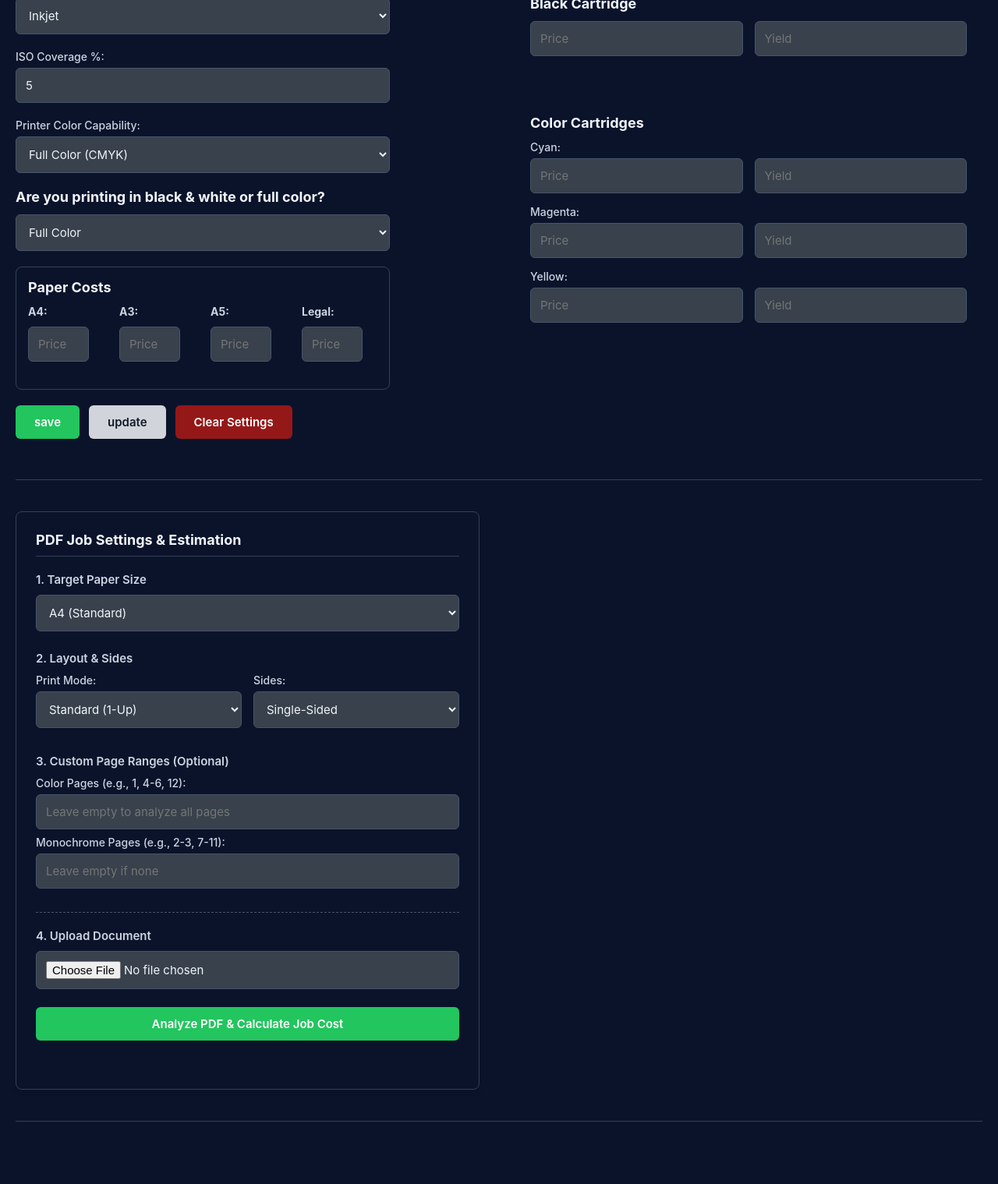
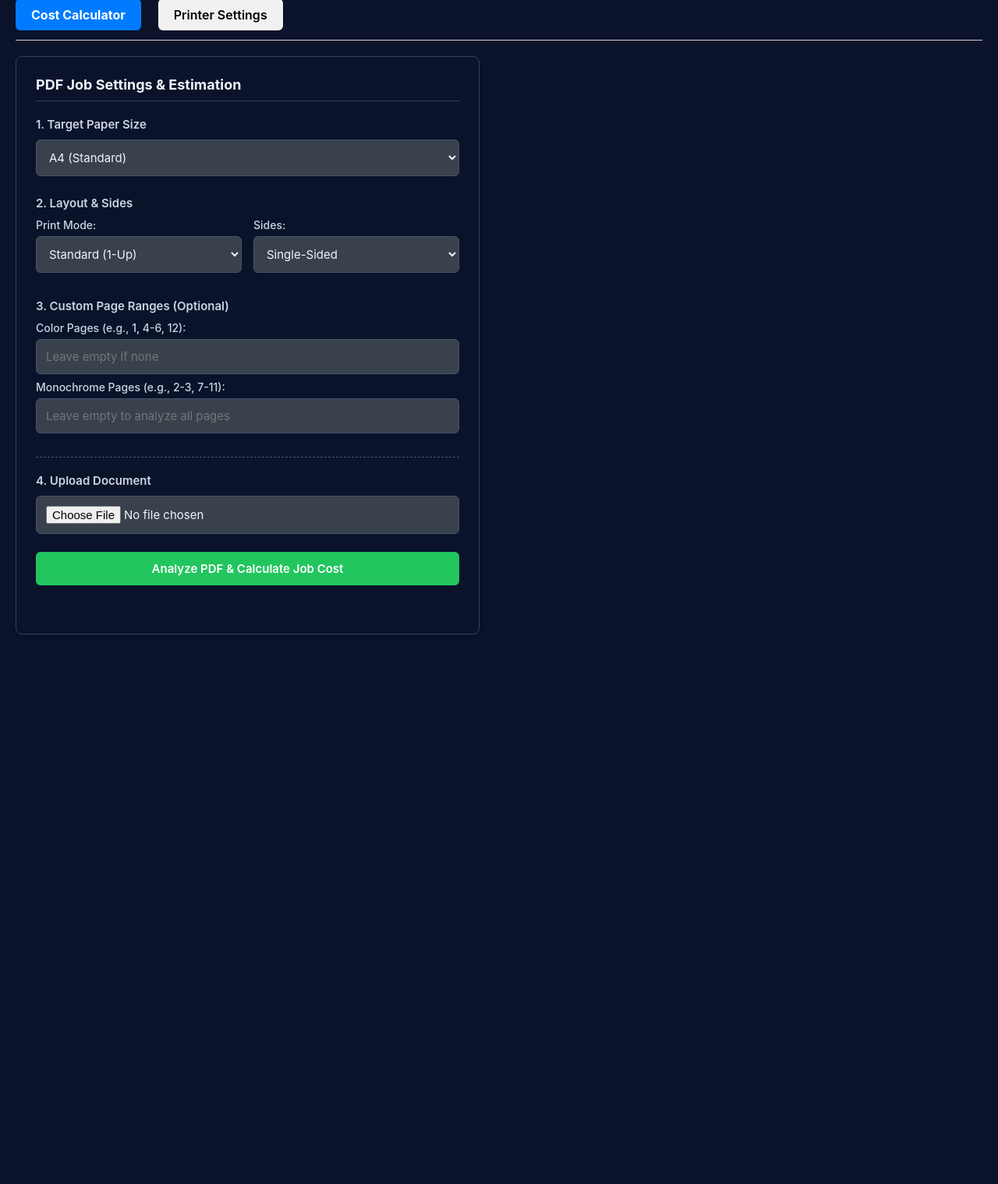
Before and after one commit to inuwara1230/PDF_Ink_Cost_Estimator, a Spring Boot app: page / in a window 1280 px wide. Shown: the part 135-1654 px from the top of the page at 78% size. After the commit the page ends 949 px from the top, so only its background shows below. Run offline with Spring Boot 4, Linux system fonts and the light colour scheme.

Commit message:
view splited and logo adding functionality added

```diff
--- a/src/main/java/com/inuwara/pdf_ink_cost_estimator/controller/PrinterSettingsController.java
+++ b/src/main/java/com/inuwara/pdf_ink_cost_estimator/controller/PrinterSettingsController.java
@@ -109,7 +109,4 @@ public class PrinterSettingsController {
         }
     }
 
-
-
-
 }
--- a/src/main/resources/static/index.css
+++ b/src/main/resources/static/index.css
@@ -248,3 +248,66 @@ button[type="submit"] {
 .input-group label {
     font-weight: bold;
 }
+
+
+.tab-container {
+    display: flex;
+    gap: 10px;
+    margin-bottom: 20px;
+    border-bottom: 1px solid #ccc;
+}
+
+.tab-btn {
+    padding: 10px 20px;
+    border: none;
+    background-color: #f1f1f1;
+    cursor: pointer;
+    font-size: 16px;
+    border-top-left-radius: 5px;
+    border-top-right-radius: 5px;
+}
+
+.tab-btn.active {
+    background-color: #007bff;
+    color: white;
+    font-weight: bold;
+}
+
+.tab-content {
+    animation: fadeIn 0.2s ease-in-out;
+}
+
+@keyframes fadeIn {
+    from { opacity: 0; }
+    to { opacity: 1; }
+}
+
+
+
+/* Aligns the title to the left and logo to the right */
+.app-header {
+    display: flex;
+    justify-content: space-between;
+    align-items: center;
+    margin-bottom: 20px;
+}
+
+/* Constrains the logo size so it doesn't break the layout */
+.shop-logo {
+    max-width: 8%;
+    max-height: 8%;
+    object-fit: contain;
+    border-radius: 4px;
+}
+
+.logo-upload-section p {
+    font-size: 14px;
+    color: #555;
+    margin-bottom: 10px;
+}
+
+#logoStatus {
+    display: block;
+    margin-top: 10px;
+    font-weight: bold;
+}
--- a/src/main/resources/static/index.html
+++ b/src/main/resources/static/index.html
@@ -3,16 +3,94 @@
     <head>
         <meta charset="UTF-8">
         <meta name="viewport" content="width=device-width, initial-scale=1.0">
-        <title>Ink Cost Estimator</title>
+        <title>Ink 2 Cost</title>
         <link rel="stylesheet" href="index.css">
     </head>
     <body>
         <div class="container">
 
 
-            <h1>Ink Cost Estimator</h1>
+            <div class="app-header">
+                <h1>Ink Cost Estimator</h1>
+                <img id="shopLogo" class="shop-logo" src="/api/logo" alt="Shop Logo">
+            </div>
 
-            <div>
+            <!-- TAB NAVIGATION BUTTONS -->
+            <div class="tab-container">
+                <button type="button" class="tab-btn active" onclick="switchTab(event, 'calculatorTab')">Cost Calculator</button>
+                <button type="button" class="tab-btn" onclick="switchTab(event, 'printerTab')">Printer Settings</button>
+            </div>
+
+            <!-- TAB 1: COST CALCULATOR (DEFAULT ACTIVE TAB) -->
+            <div id="calculatorTab" class="tab-content active">
+                <div class="upload-container">
+                    <div class="upload-section">
+                        <form id="uploadForm" class="job-settings-form">
+                            <h3>PDF Job Settings & Estimation</h3>
+
+                            <!-- STEP 1: Paper Stock Selection -->
+                            <div class="job-step">
+                                <h4>1. Target Paper Size</h4>
+                                <select id="targetPaperSize" name="targetPaperSize">
+                                    <option value="A4">A4 (Standard)</option>
+                                    <option value="A3">A3 (Scaled Up - Double Area)</option>
+                                    <option value="A5">A5 (Scaled Down - Half Area)</option>
+                                    <option value="Legal">Legal</option>
+                                </select>
+                            </div>
+
+                            <!-- STEP 2: Imposition & Layout Rules -->
+                            <div class="job-step">
+                                <h4>2. Layout & Sides</h4>
+                                <div class="input-row">
+                                    <div style="flex: 1;">
+                                        <label for="printMode">Print Mode:</label>
+                                        <select id="printMode" name="printMode">
+                                            <option value="standard">Standard (1-Up)</option>
+                                            <option value="booklet">Booklet (Folded A5)</option>
+                                            <option value="2up">2-Up (2 slides per sheet)</option>
+                                            <option value="4up">4-Up (4 slides per sheet)</option>
+                                        </select>
+                                    </div>
+                                    <div style="flex: 1;">
+                                        <label for="duplexMode">Sides:</label>
+                                        <select id="duplexMode" name="duplexMode">
+                                            <option value="simplex">Single-Sided</option>
+                                            <option value="duplex">Double-Sided</option>
+                                        </select>
+                                    </div>
+                                </div>
+                            </div>
+
+                            <!-- STEP 3: Page Selection & Color Mapping -->
+                            <div class="job-step">
+                                <h4>3. Custom Page Ranges (Optional)</h4>
+                                <label for="colorPages">Color Pages (e.g., 1, 4-6, 12):</label>
+                                <input type="text" id="colorPages" placeholder="Leave empty if none" name="colorPages">
+
+                                <label for="monoPages">Monochrome Pages (e.g., 2-3, 7-11):</label>
+                                <input type="text" id="monoPages" placeholder="Leave empty to analyze all pages" name="monoPages">
+                            </div>
+
+                            <!-- STEP 4: Upload & Calculate -->
+                            <div class="job-step upload-step">
+                                <h4>4. Upload Document</h4>
+                                <input type="file" id="pdfFileInput" accept="application/pdf" required>
+                                <button type="submit" style="width: 100%; margin-top: 15px;">Analyze PDF & Calculate Job Cost</button>
+                            </div>
+                        </form>
+                    </div>
+
+                    <div id="uploadStatus" class="status-section">
+                        <!-- Status messages will appear here -->
+                    </div>
+                </div>
+
+                <div id="result"></div>
+            </div>
+
+            <!-- TAB 2: PRINTER SETTINGS (HIDDEN BY DEFAULT) -->
+            <div id="printerTab" class="tab-content" style="display: none;">
                 <form id="inkCostForm">
 
                     <!-- WRAPPER FOR 2 COLUMNS -->
@@ -46,9 +124,7 @@
                             <div id="paperCostdiv">
                                 <h3>Paper Costs</h3>
 
-                                <!-- This container holds all the groups side-by-side -->
                                 <div class="paper-inputs-row">
-
                                     <div class="input-group">
                                         <label for="A4">A4:</label>
                                         <input type="number" id="A4" min="0" step="any" name="paperCost" placeholder="Price" required>
@@ -67,7 +143,6 @@
                                         <label for="Legal">Legal:</label>
                                         <input type="number" id="Legal" min="0" step="any" name="paperCost" placeholder="Price" required>
                                     </div>
-
                                 </div>
                             </div>
                         </div>
@@ -76,9 +151,8 @@
                         <div class="right-column">
                             <div id="monochrome">
                                 <h3>Black Cartridge</h3>
-                                <!-- Side-by-side inputs -->
                                 <div class="input-row">
-                                    <input type="number" id="monochrome_cost" min="0" step="any" name="monochrome_cost" placeholder="Price"  required>
+                                    <input type="number" id="monochrome_cost" min="0" step="any" name="monochrome_cost" placeholder="Price" required>
                                     <input type="number" id="monochrome_yield" min="0" step="any" name="monochrome_yield" title="how many papers can a single catridge be used for?" placeholder="Yield" required>
                                 </div>
                             </div>
@@ -87,107 +161,47 @@
                                 <h3>Color Cartridges</h3>
 
                                 <label>Cyan:</label>
-                                <!-- Side-by-side inputs -->
                                 <div class="input-row">
-                                    <input type="number" id="cyanPrice" min="0" step="any" placeholder="Price" >
-                                    <input type="number" id="cyanYield" min="0" step="any" title="how many papers can a single catridge be used for?" placeholder="Yield" >
+                                    <input type="number" id="cyanPrice" min="0" step="any" placeholder="Price">
+                                    <input type="number" id="cyanYield" min="0" step="any" title="how many papers can a single catridge be used for?" placeholder="Yield">
                                 </div>
 
                                 <label>Magenta:</label>
-                                <!-- Side-by-side inputs -->
                                 <div class="input-row">
-                                    <input type="number" id="magentaPrice" min="0" step="any" placeholder="Price" >
-                                    <input type="number" id="magentaYield" min="0" step="any" title="how many papers can a single catridge be used for?" placeholder="Yield" >
+                                    <input type="number" id="magentaPrice" min="0" step="any" placeholder="Price">
+                                    <input type="number" id="magentaYield" min="0" step="any" title="how many papers can a single catridge be used for?" placeholder="Yield">
                                 </div>
 
                                 <label>Yellow:</label>
-                                <!-- Side-by-side inputs -->
                                 <div class="input-row">
-                                    <input type="number" id="yellowPrice" min="0" step="any" placeholder="Price" >
-                                    <input type="number" id="yellowYield" min="0" step="any" title="how many papers can a single catridge be used for?" placeholder="Yield" >
+                                    <input type="number" id="yellowPrice" min="0" step="any" placeholder="Price">
+                                    <input type="number" id="yellowYield" min="0" step="any" title="how many papers can a single catridge be used for?" placeholder="Yield">
                                 </div>
                             </div>
                         </div>
-                    </div> <!-- End of Form Columns -->
+                    </div>
 
-                    <!-- BUTTONS AT THE BOTTOM -->
+                    <hr>
+                    <div class="logo-upload-section">
+                        <h3>Custom Logo</h3>
+                        <p>Upload a custom shop logo (PNG or JPG) </p>
+                        <div class="input-row">
+                            <input type="file" id="logoInput" accept="image/png, image/jpeg">
+                            <button type="button" onclick="uploadLogo()">Upload Logo</button>
+                        </div>
+                        <span id="logoStatus"></span>
+                    </div>
+
+                    <!-- BUTTONS AT THE BOTTOM OF SETTINGS -->
                     <div class="form-actions">
-                        <button type="submit">save</button>
-                        <button type="button" id="updateButton">update</button>
+                        <button type="submit">save settings</button>
+                        <button type="button" id="updateButton">update settings</button>
                         <button type="button" id="clear_settings">Clear Settings</button>
                         <span id="settingsStatus"></span>
                     </div>
                 </form>
-
-                <hr>
-
-                <div class="upload-container">
-                    <div class="upload-section">
-                        <form id="uploadForm" class="job-settings-form">
-                            <h3>PDF Job Settings & Estimation</h3>
-
-                            <!-- STEP 1: Paper Stock Selection -->
-                            <div class="job-step">
-                                <h4>1. Target Paper Size</h4>
-                                <select id="targetPaperSize" name="targetPaperSize">
-                                    <option value="A4">A4 (Standard)</option>
-                                    <option value="A3">A3 (Scaled Up - Double Area)</option>
-                                    <option value="A5">A5 (Scaled Down - Half Area)</option>
-                                    <option value="Legal">Legal</option>
-                                </select>
-                            </div>
-
-                            <!-- STEP 2: Imposition & Layout Rules -->
-                            <div class="job-step">
-                                <h4>2. Layout & Sides</h4>
-                                <!-- Leveraging your existing side-by-side flexbox class -->
-                                <div class="input-row">
-                                    <div style="flex: 1;">
-                                        <label for="printMode">Print Mode:</label>
-                                        <select id="printMode" name="printMode">
-                                            <option value="standard">Standard (1-Up)</option>
-                                            <option value="booklet">Booklet (Folded A5)</option>
-                                            <option value="2up">2-Up (2 slides per sheet)</option>
-                                            <option value="4up">4-Up (4 slides per sheet)</option>
-                                        </select>
-                                    </div>
-                                    <div style="flex: 1;">
-                                        <label for="duplexMode">Sides:</label>
-                                        <select id="duplexMode" name="duplexMode">
-                                            <option value="simplex">Single-Sided</option>
-                                            <option value="duplex">Double-Sided</option>
-                                        </select>
-                                    </div>
-                                </div>
-                            </div>
-
-                            <!-- STEP 3: Page Selection & Color Mapping -->
-                            <div class="job-step">
-                                <h4>3. Custom Page Ranges (Optional)</h4>
-                                <label for="colorPages">Color Pages (e.g., 1, 4-6, 12):</label>
-                                <input type="text" id="colorPages" placeholder="Leave empty to analyze all pages" name="colorPages">
-
-                                <label for="monoPages">Monochrome Pages (e.g., 2-3, 7-11):</label>
-                                <input type="text" id="monoPages" placeholder="Leave empty if none" name="monoPages">
-                            </div>
-
-                            <!-- STEP 4: Upload & Calculate -->
-                            <div class="job-step upload-step">
-                                <h4>4. Upload Document</h4>
-                                <input type="file" id="pdfFileInput" accept="application/pdf" required>
-                                <button type="submit" style="width: 100%; margin-top: 15px;">Analyze PDF & Calculate Job Cost</button>
-                            </div>
-                        </form>
-                    </div>
-
-                    <div id="uploadStatus" class="status-section">
-                        <!-- Status messages will appear here -->
-                    </div>
-                </div>
-                <hr>
             </div>
 
-            <div id="result"></div>
         </div>
         <script src="index.js"></script>
     </body>
--- a/src/main/resources/static/index.js
+++ b/src/main/resources/static/index.js
@@ -266,4 +266,61 @@ async function loadSavedSettings() {
     }
 }
 
-// Event Listener: Logout Button
+function switchTab(event, tabId) {
+    // Hide all tab content sections
+    const contents = document.querySelectorAll('.tab-content');
+    contents.forEach(tab => tab.style.display = 'none');
+
+    // Remove active class from all tab buttons
+    const buttons = document.querySelectorAll('.tab-btn');
+    buttons.forEach(btn => btn.classList.remove('active'));
+
+    // Display selected tab and set button as active
+    document.getElementById(tabId).style.display = 'block';
+    event.currentTarget.classList.add('active');
+}
+
+async function uploadLogo() {
+    const fileInput = document.getElementById('logoInput');
+    const statusText = document.getElementById('logoStatus');
+
+    if (fileInput.files.length === 0) {
+        statusText.innerText = "Please select a file first.";
+        statusText.style.color = "red";
+        return;
+    }
+
+    // Package the file for the backend
+    const formData = new FormData();
+    formData.append("file", fileInput.files[0]);
+
+    try {
+        statusText.innerText = "Uploading...";
+        statusText.style.color = "blue";
+
+        // Send to the Spring Boot Controller
+        const response = await fetch('/api/logo/upload', {
+            method: 'POST',
+            body: formData
+        });
+
+        if (response.ok) {
+            statusText.innerText = "Logo updated successfully!";
+            statusText.style.color = "green";
+
+            // Reload the image by appending a timestamp (bypasses browser caching)
+            const logoImg = document.getElementById('shopLogo');
+            logoImg.src = `/api/logo?t=${new Date().getTime()}`;
+
+            // Clear the input box
+            fileInput.value = "";
+        } else {
+            const errorMsg = await response.text();
+            statusText.innerText = `Failed: ${errorMsg}`;
+            statusText.style.color = "red";
+        }
+    } catch (error) {
+        statusText.innerText = "Network error occurred.";
+        statusText.style.color = "red";
+    }
+}
```
Also changed, not shown: src/main/java/com/inuwara/pdf_ink_cost_estimator/DocumentController.java (+7 -3 lines), src/main/java/com/inuwara/pdf_ink_cost_estimator/controller/LogoController.java (added, +80 -0 lines).
